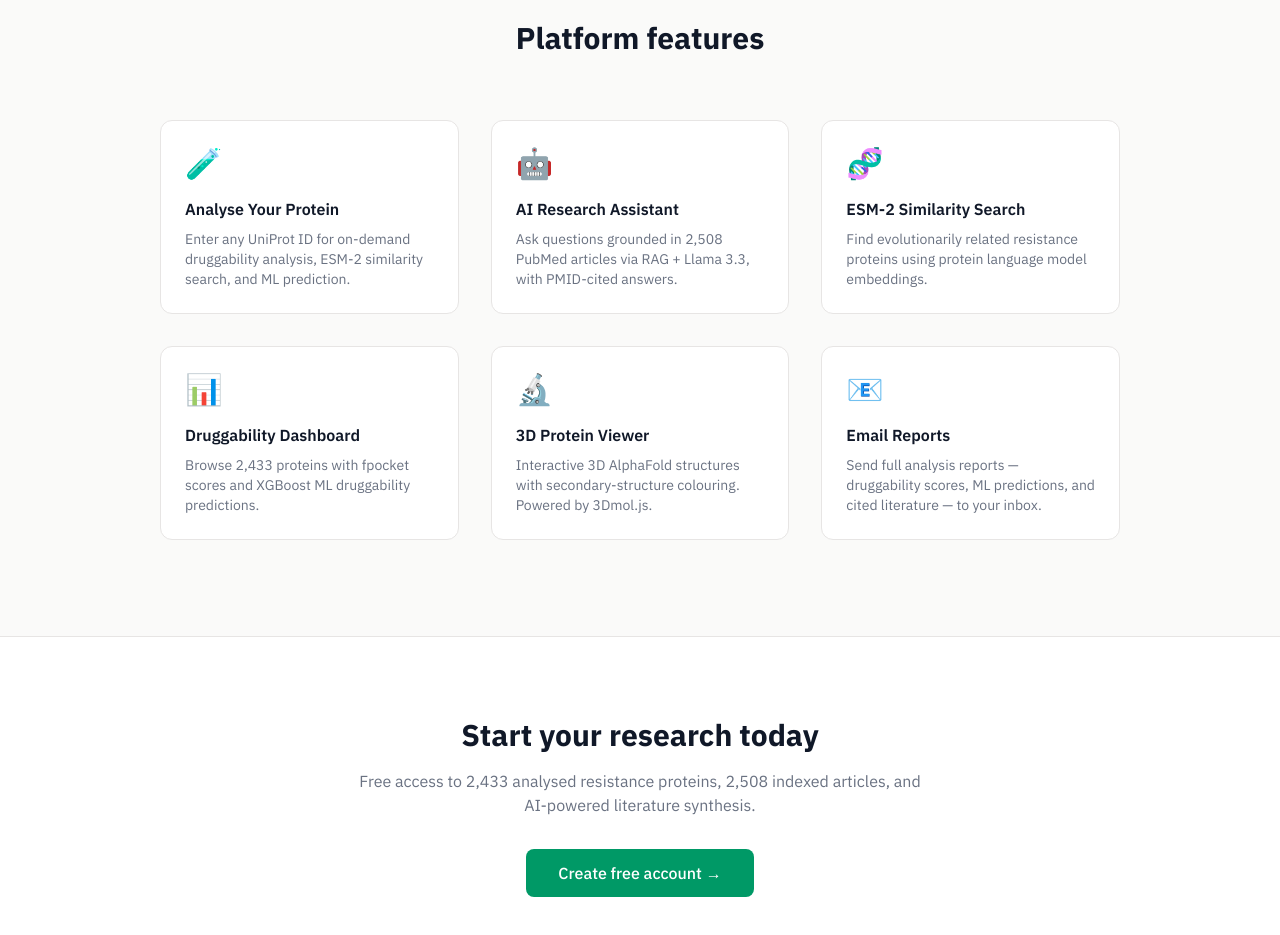
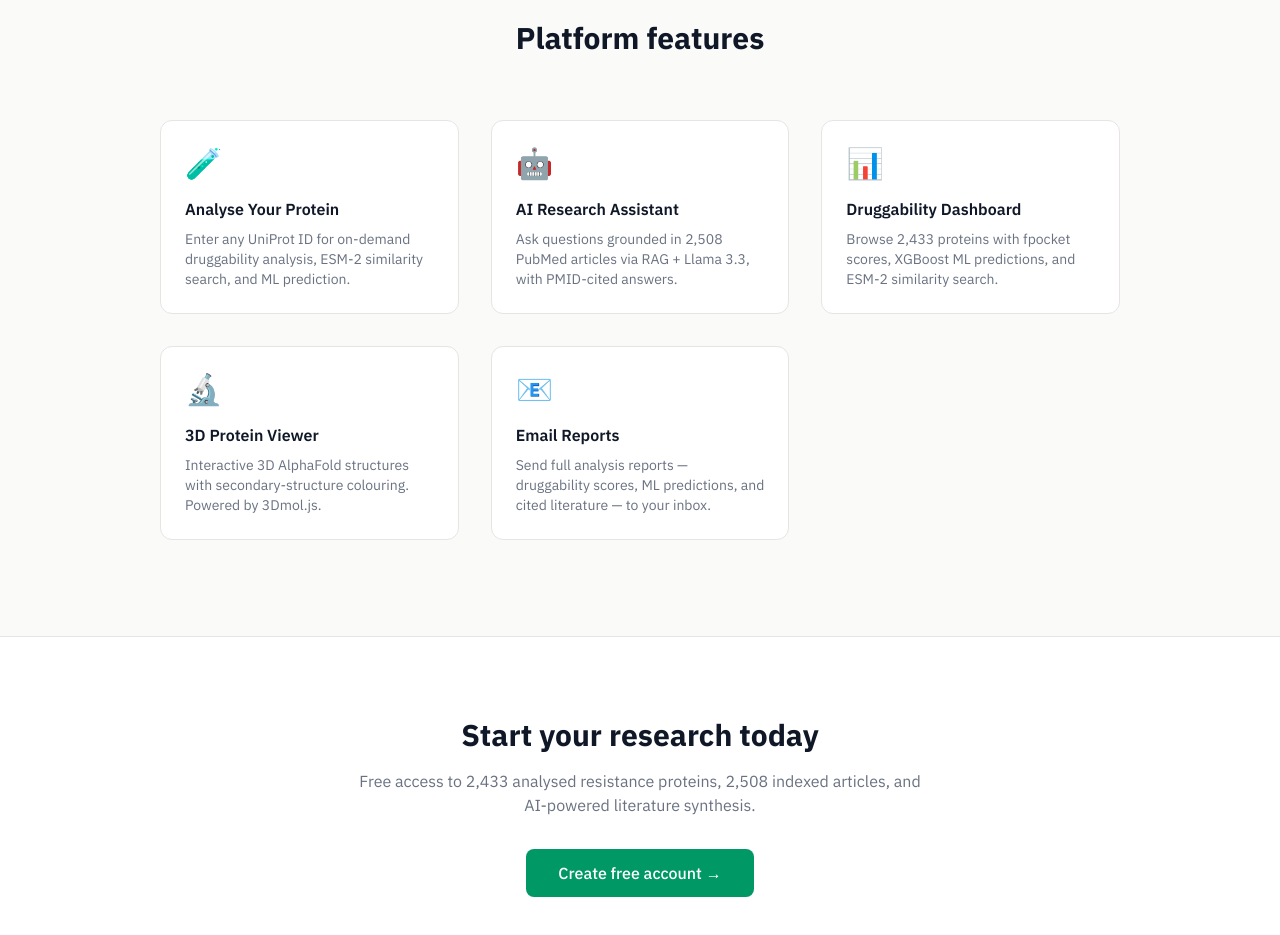
Before and after one commit to kagansaglam/resistai-web, a Next.js app: page / in a window 1280 px wide. Shown: the part 3180-4115 px from the top of the page. Built offline with nearby package versions, Linux system fonts and the light colour scheme.

Commit message:
feat: streamline Features to 5 cards, fold ESM-2 search into Dashboard

```diff
--- a/app/page.tsx
+++ b/app/page.tsx
@@ -130,8 +130,7 @@ export default function Home() {
           {[
             { icon: "🧪", title: "Analyse Your Protein", desc: "Enter any UniProt ID for on-demand druggability analysis, ESM-2 similarity search, and ML prediction.", href: "/dashboard/analyse" },
             { icon: "🤖", title: "AI Research Assistant", desc: "Ask questions grounded in 2,508 PubMed articles via RAG + Llama 3.3, with PMID-cited answers.", href: "/dashboard/search" },
-            { icon: "🧬", title: "ESM-2 Similarity Search", desc: "Find evolutionarily related resistance proteins using protein language model embeddings.", href: "/dashboard" },
-            { icon: "📊", title: "Druggability Dashboard", desc: "Browse 2,433 proteins with fpocket scores and XGBoost ML druggability predictions.", href: "/dashboard" },
+            { icon: "📊", title: "Druggability Dashboard", desc: "Browse 2,433 proteins with fpocket scores, XGBoost ML predictions, and ESM-2 similarity search.", href: "/dashboard" },
             { icon: "🔬", title: "3D Protein Viewer", desc: "Interactive 3D AlphaFold structures with secondary-structure colouring. Powered by 3Dmol.js.", href: "/dashboard" },
             { icon: "📧", title: "Email Reports", desc: "Send full analysis reports — druggability scores, ML predictions, and cited literature — to your inbox.", href: "/dashboard/report" },
           ].map((f) => (
```
